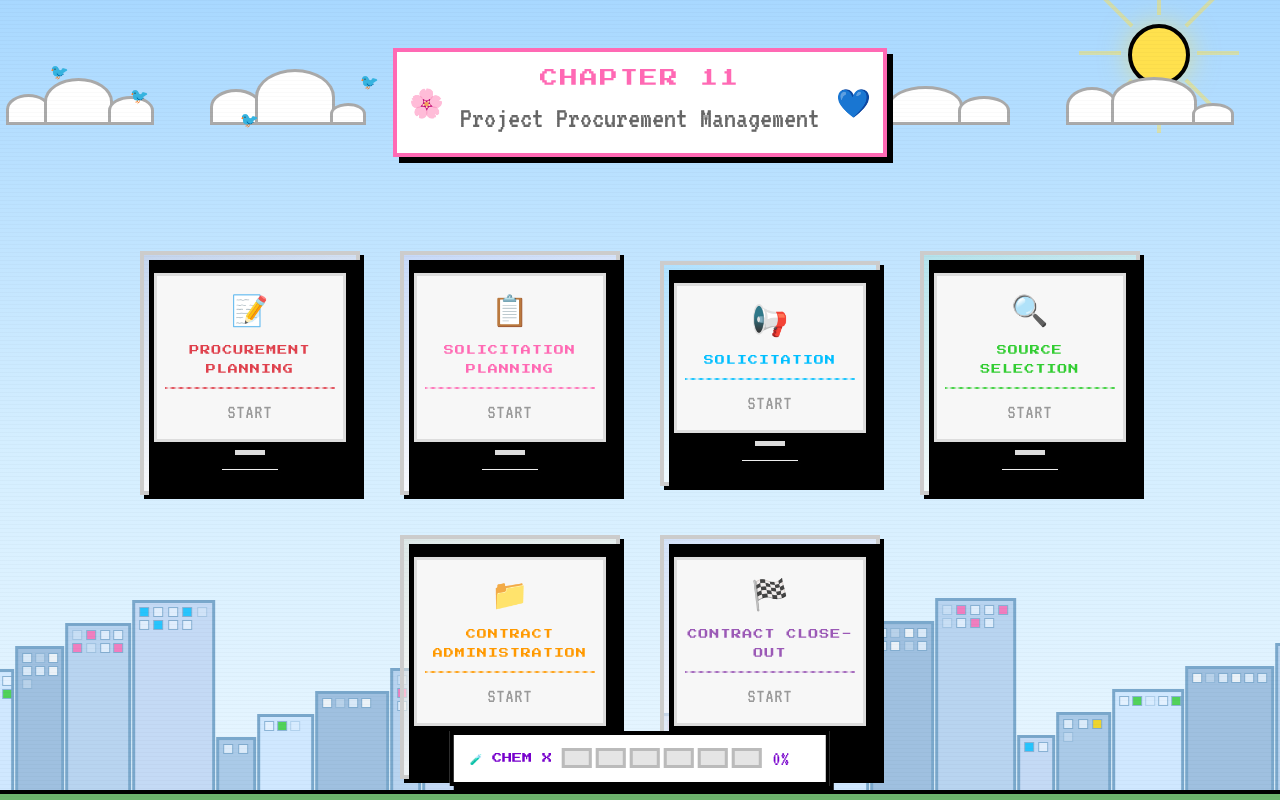
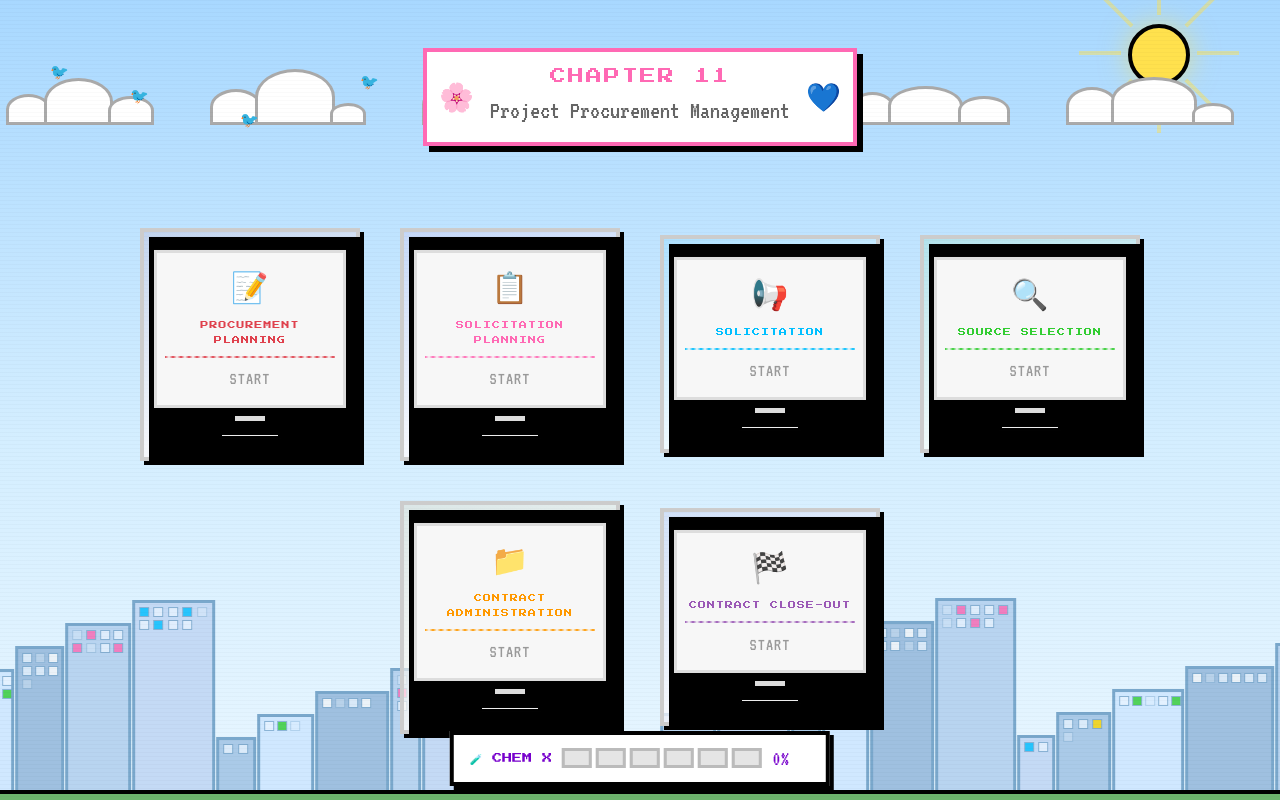
Before and after one commit to iverene/ppg-game, a React (Vite) app: page / in a window 1280 px wide. Built offline with nearby package versions, Linux system fonts and the light colour scheme.

Commit message:
Adjusted font sizes

```diff
--- a/src/App.jsx
+++ b/src/App.jsx
@@ -30,14 +30,14 @@ function CommandCenter() {
           <div className="inline-flex items-center gap-4 bg-white border-4 border-[#FF69B4] p-3 shadow-[6px_6px_0_#000] mt-5 mb-3">
             <div className="text-[28px]">🌸</div>
             <div>
-              <div className="press-start text-lg text-[#FF69B4] tracking-[2px]">CHAPTER 11</div>
-              <div className="vt323 text-[30px] text-[#666] mt-1">Project Procurement Management</div>
+              <div className="press-start text-md text-[#FF69B4] tracking-[2px]">CHAPTER 11</div>
+              <div className="vt323 text-[25px] text-[#666] mt-1">Project Procurement Management</div>
             </div>
             <div className="text-[28px]">💙</div>
           </div>
         </div>
 
-        <div className="press-start text-md text-[#bbb] mt-10 mb-1 animate-[blink_2s_step-end_infinite]">
+        <div className="press-start text-md text-[#bbb] mt-7 mb-1 animate-[blink_2s_step-end_infinite]">
           ▶ SELECT A STAGE TO BEGIN ◀
         </div>
 
--- a/src/components/games/MonitorCard.jsx
+++ b/src/components/games/MonitorCard.jsx
@@ -29,11 +29,11 @@ const MonitorCard = ({ partKey, onClick, hasStarted }) => {
         display:"flex",flexDirection:"column",alignItems:"center",gap:8
       }}>
         <div style={{fontSize:30}}>{emojis[partKey]}</div>
-        <div className="press-start" style={{fontSize:10,color:part.color,textAlign:"center",lineHeight:1.9}}>
+        <div className="press-start" style={{fontSize:8,color:part.color,textAlign:"center",lineHeight:1.9}}>
           {part.label.toUpperCase()}
         </div>
         <div style={{width:"100%",height:2,background:`repeating-linear-gradient(90deg,${part.color},transparent 4px,${part.color} 8px)`}}/>
-        <div className="vt323" style={{fontSize:20,color:"#999"}}>{hasStarted?"ACCOMPLISHED ★":"START"}</div>
+        <div className="vt323" style={{fontSize:18,color:"#999"}}>{hasStarted?"ACCOMPLISHED ★":"START"}</div>
       </div>
       <div style={{width:36,height:8,background:hasStarted?`${part.color}66`:"#ddd",border:"3px solid #000",borderTop:"none"}}/>
       <div style={{width:62,height:7,background:hasStarted?`${part.color}44`:"#eee",border:"3px solid #000"}}/>
```
